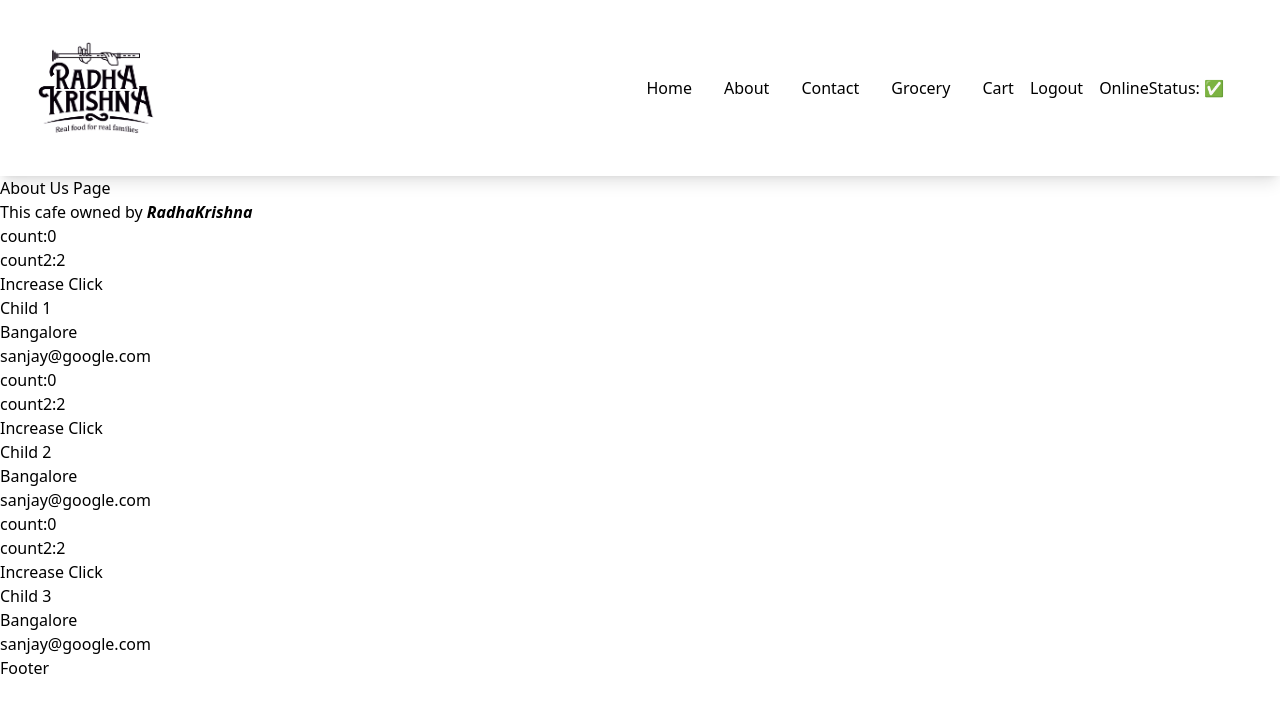
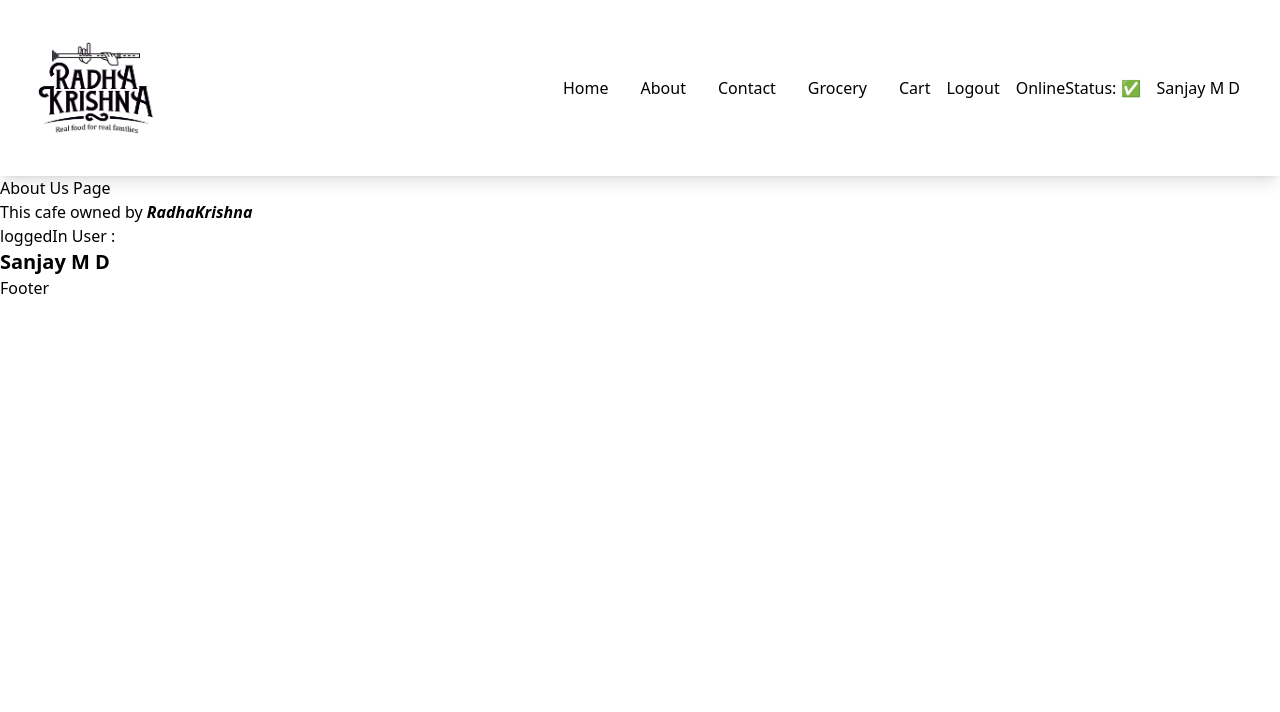
Before and after one commit to Sanjay-M-D/React-Basics, a React (Vite) app: page /about in a window 1280 px wide. Shown: the top 712 px of the page. Built offline with nearby package versions, Linux system fonts and the light colour scheme.

Commit message:
Using Context in the project

```diff
--- a/src/App.js
+++ b/src/App.js
@@ -1,4 +1,4 @@
-import React, { lazy, Suspense } from "react";
+import React, { lazy, Suspense, useEffect, useState } from "react";
 import ReactDOM from "react-dom/client";
 import HeaderComponent from "./components/Header";
 import BodyComponent from "./components/Body";
@@ -9,6 +9,7 @@ import ErrorComponent from "./components/Error";
 import ContactComponent from "./components/Contact";
 import RestaurantMenuComponent from "./components/RestaurantMenu";
 import ShimmerComponent from "./components/Shimmer";
+import UserContext from "./utils/UserContext";
 // import GroceryComponent from "./components/Grocery";
 
 // Chunking
@@ -19,13 +20,29 @@ import ShimmerComponent from "./components/Shimmer";
 
 const Grocery = lazy(() => import("./components/Grocery"));
 
-const AppLayout = () => (
+const AppLayout = () => {
+  const [userName, setUserName] = useState();
+
+  // Authentication
+
+  useEffect(() => {
+    // Make an API call and send username and password
+    const data = {
+      name: "Sanjay M D",
+    };
+    setUserName(data.name);
+  }, []);
+
+  return (
+    <UserContext.Provider value={{ loggedInUser: userName, setUserName }}>
       <>
         <HeaderComponent />
         <Outlet />
         <FooterComponent />
       </>
+    </UserContext.Provider>
   );
+};
 
 const appRouter = createBrowserRouter([
   {
--- a/src/components/About.js
+++ b/src/components/About.js
@@ -1,46 +1,44 @@
 import { Component } from "react";
 import UserClass from "./UserClass";
+import UserContext from "../utils/UserContext";
 
 class AboutClass extends Component {
   constructor(props) {
     super(props);
 
-    console.log("Parent Constructor...!");
+    // console.log("Parent Constructor...!");
   }
 
   componentDidMount() {
-    console.log("Parent ComponentDidMount...!");
+    // console.log("Parent ComponentDidMount...!");
   }
 
   render() {
-    console.log("Parent Render....!");
+    // console.log("Parent Render....!");
 
     return (
       <div>
         <h1>About Us Page</h1>
-        <p>
+        <h4>
           {""}
           This cafe owned by{" "}
           <b>
             <i>RadhaKrishna</i>
           </b>
-        </p>
-
-        <UserClass
+        </h4>
+        {/* <UserClass
           name={"Child 1"}
           location={"Bangalore"}
           email={"sanjay@google.com"}
-        />
-        <UserClass
-          name={"Child 2"}
-          location={"Bangalore"}
-          email={"sanjay@google.com"}
-        />
-        <UserClass
-          name={"Child 3"}
-          location={"Bangalore"}
-          email={"sanjay@google.com"}
-        />
+        /> */}
+        <div>
+          loggedIn User :
+          <UserContext.Consumer>
+            {({ loggedInUser }) => (
+              <h1 className="text-xl font-bold">{loggedInUser}</h1>
+            )}
+          </UserContext.Consumer>
+        </div>
       </div>
     );
   }
--- a/src/components/Body.js
+++ b/src/components/Body.js
@@ -1,8 +1,9 @@
 import RestaurantCard, { withPromotedLabel } from "./RestaurantCard";
 import ShimmerComponent from "./Shimmer";
-import { useEffect, useState } from "react";
+import { useEffect, useState, useContext } from "react";
 import { Link } from "react-router-dom";
 import useOnlineStatus from "../utils/useOnlineStatus";
+import UserContext from "../utils/UserContext";
 
 function filterData(searchText, allRestaurants) {
   const filteredData = allRestaurants.filter((restaurant) =>
@@ -39,7 +40,7 @@ const BodyComponent = () => {
       "https://www.swiggy.com/dapi/restaurants/list/v5?lat=12.89037501599536&lng=77.64229110894304&is-seo-homepage-enabled=true&page_type=DESKTOP_WEB_LISTING"
     );
     const json = await data.json();
-    // console.log(json);
+    console.log(json);
     // Optional Chaining
     setAllRestaurants(
       json?.data?.cards[2]?.card?.card?.gridElements?.infoWithStyle?.restaurants
@@ -55,6 +56,8 @@ const BodyComponent = () => {
   // if (filteredRestaurants?.length === 0)
   //   return <h1>No Restaurant match your filter...!</h1>;
 
+  const { loggedInUser, setUserName } = useContext(UserContext);
+
   // Conditional Rendering ...
   return allRestaurants?.length === 0 ? (
     <ShimmerComponent />
@@ -64,8 +67,8 @@ const BodyComponent = () => {
         <div className="search m-4 p-4 ">
           <input
             type="text"
-            className="border border-solid border-black"
-            placeholder="Search"
+            className="border border-solid border-black p-2"
+            placeholder=""
             value={searchText}
             onChange={(e) => setSearchInput(e.target.value)}
           />
@@ -98,6 +101,15 @@ const BodyComponent = () => {
             Top Rated Restaurants
           </button>
         </div>
+
+        <div className=" UserInput m-4 p-4 flex items-center ">
+          <label>UserName : </label>
+          <input
+            className="border border-black p-2"
+            value={loggedInUser}
+            onChange={(e) => setUserName(e.target.value)}
+          />
+        </div>
       </div>
 
       <div className="res-container flex flex-wrap ">
--- a/src/components/Header.js
+++ b/src/components/Header.js
@@ -1,7 +1,8 @@
 import Logo from "../assets/img/RadhaKrishna Logo.png";
-import { useState } from "react";
+import { useContext, useState } from "react";
 import { Link } from "react-router-dom";
 import useOnlineStatus from "../utils/useOnlineStatus";
+import UserContext from "../utils/UserContext";
 
 export const TitleComponent = () => (
   <Link to="/">
@@ -13,6 +14,8 @@ const HeaderComponent = () => {
   const [isLoggedIn, setIsLoggedIn] = useState(false);
 
   const onlineStatus = useOnlineStatus();
+
+  const { loggedInUser } = useContext(UserContext);
 
   return (
     <div className="flex justify-between shadow-lg px-2 ">
@@ -44,6 +47,7 @@ const HeaderComponent = () => {
             </button>
           )}
           <li className="px-4">OnlineStatus: {onlineStatus ? "✅" : "🔴"}</li>
+          <li>{loggedInUser}</li>
         </ul>
       </div>
     </div>
--- a/src/components/RestaurantCard.js
+++ b/src/components/RestaurantCard.js
@@ -9,8 +9,8 @@ const RestaurantCard = ({
   sla, //deliveryTime
 }) => {
   return (
-    <div className="res-card m-4 p-4 w-[250px]  bg-gray-100 break-words rounded-lg hover:bg-gray-300">
-      <img className="rounded-lg" src={IMG_CDN_URL + cloudinaryImageId} />
+    <div className="res-card m-4 p-4 w-[250px] h-[480px]  bg-gray-100 break-words rounded-lg hover:bg-gray-300">
+      <img className="rounded-lg " src={IMG_CDN_URL + cloudinaryImageId} />
       <h2 className="font-bold py-3 text-lg">{name}</h2>
       <h3>{cuisines.join(",")}</h3>
       <h4>{avgRating}</h4>
--- a/src/components/RestaurantCategory.js
+++ b/src/components/RestaurantCategory.js
@@ -22,11 +22,10 @@ const RestaurantCategory = ({ data, showItems, setShowIndex }) => {
             {data.title}({data?.itemCards?.length})
           </span>
           <span>⬇️</span>
+          {/*Accordion Body*/}
         </div>
         {showItems && <ItemList items={data.itemCards} />}
       </div>
-
-      {/*Accordion Body*/}
     </div>
   );
 };
--- a/src/components/UserClass.js
+++ b/src/components/UserClass.js
@@ -10,18 +10,18 @@ class UserClass extends React.Component {
 
     // console.log(props);
 
-    console.log(this.props.name + "Constructor...!");
+    // console.log(this.props.name + "Constructor...!");
   }
 
   componentDidMount() {
-    console.log(this.props.name + " ComponentDidMount...!");
+    // console.log(this.props.name + " ComponentDidMount...!");
   }
 
   render() {
     const { name, location, email } = this.props;
     const { count, count2 } = this.state;
 
-    console.log(name + " Render...!");
+    // console.log(name + " Render...!");
 
     return (
       <div>
--- /dev/null
+++ b/src/utils/UserContext.js
@@ -0,0 +1,7 @@
+import { createContext } from "react";
+
+const UserContext = createContext({
+  loggedInUser: "Default User",
+});
+
+export default UserContext;
```
Lines whose indentation alone changed are shown as unchanged.
